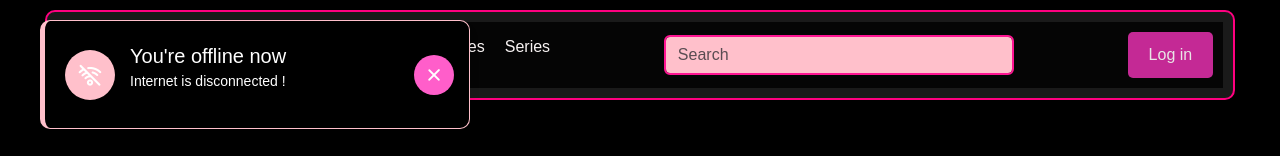
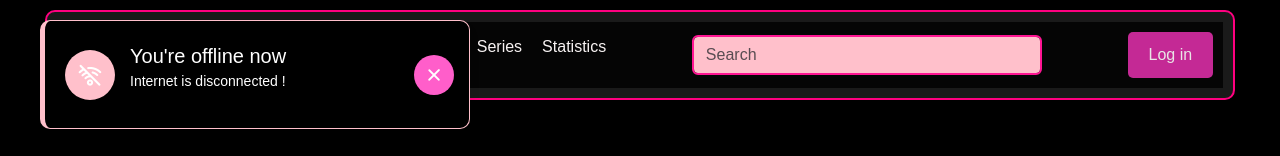
Before and after one commit to BkAziz05/Projet-Prog-S2-L2-, a website: page Films.html in a window 1280 px wide. Shown: the top 156 px of the page. Drawn offline with nearby package versions, Linux system fonts and the light colour scheme; no server answers.

Commit message:
Films.html

```diff
--- a/Films.html
+++ b/Films.html
@@ -17,8 +17,8 @@
             <li><a href="Accueil.html">Welcome</a></li>
             <li><a href="Films.html">Movies</a></li>
             <li><a href="SeriesTV.html">Series</a></li>
+            <li><a href="graphiques.html">Statistics</a></li>
         </ul>
-
     <div class = "search-container">
         <div class = "search-element">
             <input type = "text" class = "form-control" placeholder="Search" id = "movie-search-box" onkeyup="findMovies()" onclick = "findMovies()">
@@ -42,8 +42,6 @@
         <a href="Bouton.html" class="btn">Log in</a>
     </nav>
 </header>
-
-</div>
 
 <div class = "container">
     <div class = "result-container">
```
Lines whose indentation alone changed are shown as unchanged.
